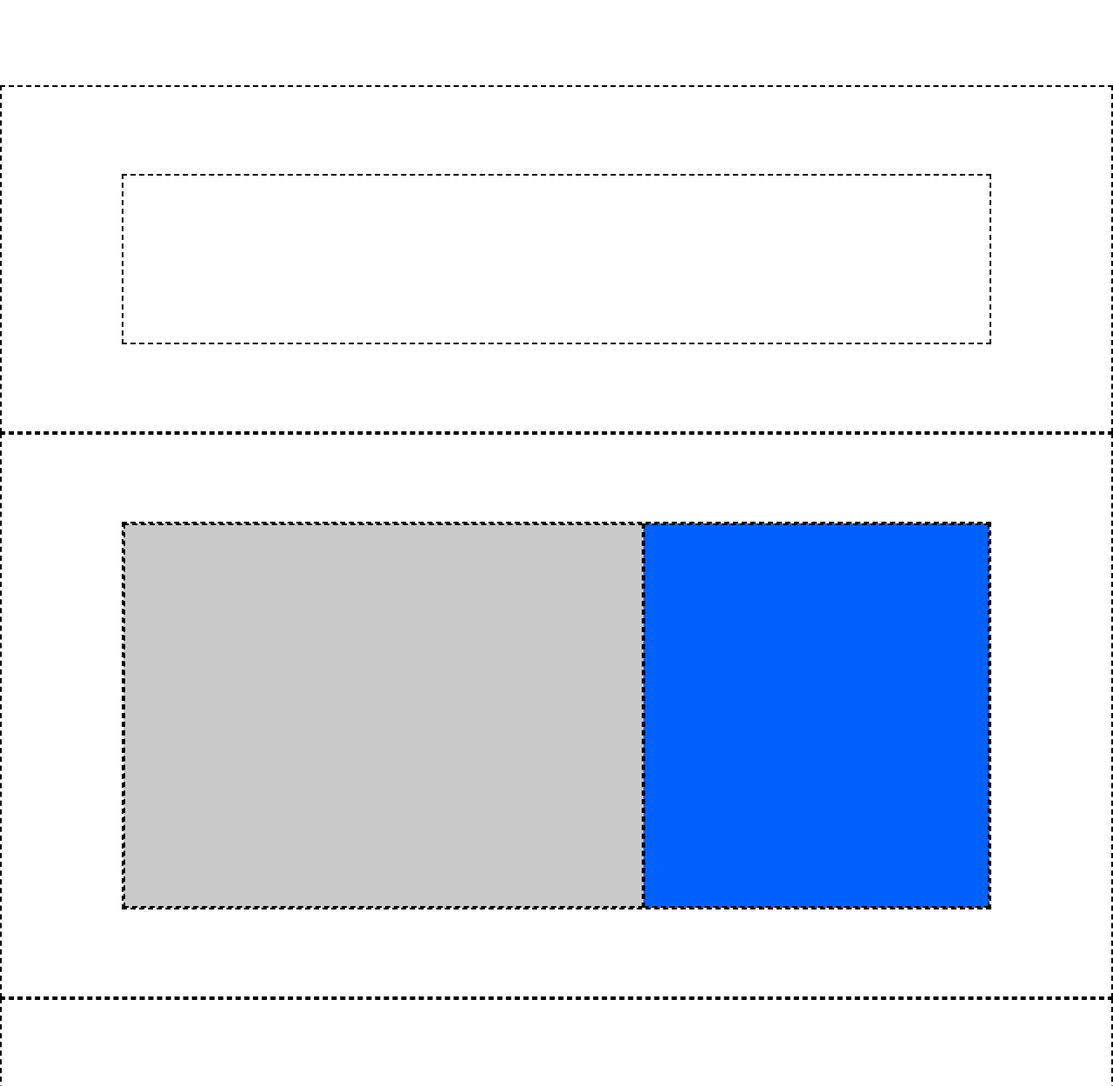
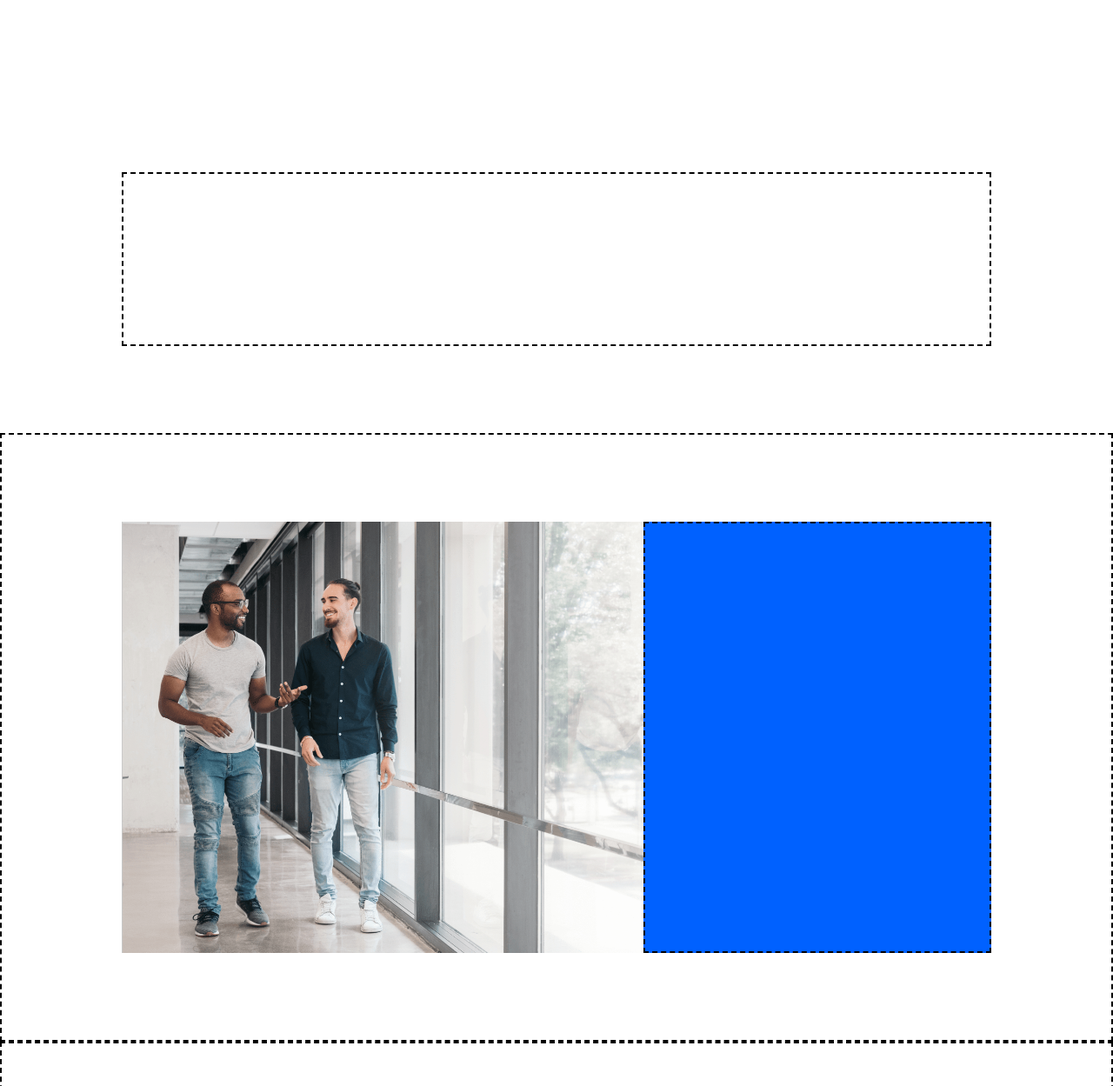
Before and after one commit to RobertoSimonini/htmlcss-dropbox, a plain HTML site: page index.html in a window 1280 px wide. Shown: the part 2232-3481 px from the top of the page at 87% size. Drawn offline with nearby package versions, Linux system fonts and the light colour scheme.

Commit message:
added bg-image to partner section

```diff
--- a/css/style.css
+++ b/css/style.css
@@ -98,6 +98,10 @@ p {
     align-items: center;
     padding-bottom: 10px;
     border-bottom: 1px solid black;
+}
+
+.label-team {
+    text-align: center;
 }
 
 .price {
@@ -265,7 +269,7 @@ section {
 }
 
 .partner-feature-section {
-    height: 650px;
+    height: 700px;
 }
 
 .services-section {
@@ -302,7 +306,14 @@ section > .container {
 .flex > .large-col {
     flex-basis: 60%;
     background-color: #cac9c9;
+    background-image: url(../img/partner.png);
+    background-position: center;
+    background-size: cover;
+    background-repeat: no-repeat;
+    max-width: 100%;
 }
+
+
 
 .flex > .small-col {
     flex-basis: 40%;
--- a/index.html
+++ b/index.html
@@ -86,6 +86,7 @@
 
         <section class="business-plans bg-white">
             <div class="container flex">
+
                 <div class="business-col">
                     <span class="label flex"> <i class="fa-solid fa-user"></i> Singolo</span>
                     <!-- qui metto la sezione dedicata ai vari piani disponibili  -->
@@ -181,16 +182,19 @@
         </section>
 
         <!-- Qui metto la section dedicata all'ufficio vendite  -->
-        <section class="sales-office-section bg-white border">
+        <section class="sales-office-section bg-white">
+            <div class="container flex border">
 
-            <div class="container flex border">
+
             </div>
         </section>
 
         <!-- Qui metterò la sezione dedicata alla possibilità di contattare un partner  -->
         <section class="partner-feature-section bg-white border">
-            <div class="container flex border">
-                <div class="large-col border"></div>
+            <div class="container flex">
+                <div class="large-col">
+
+                </div>
                 <div class="small-col border"></div>
             </div>
         </section>
```
